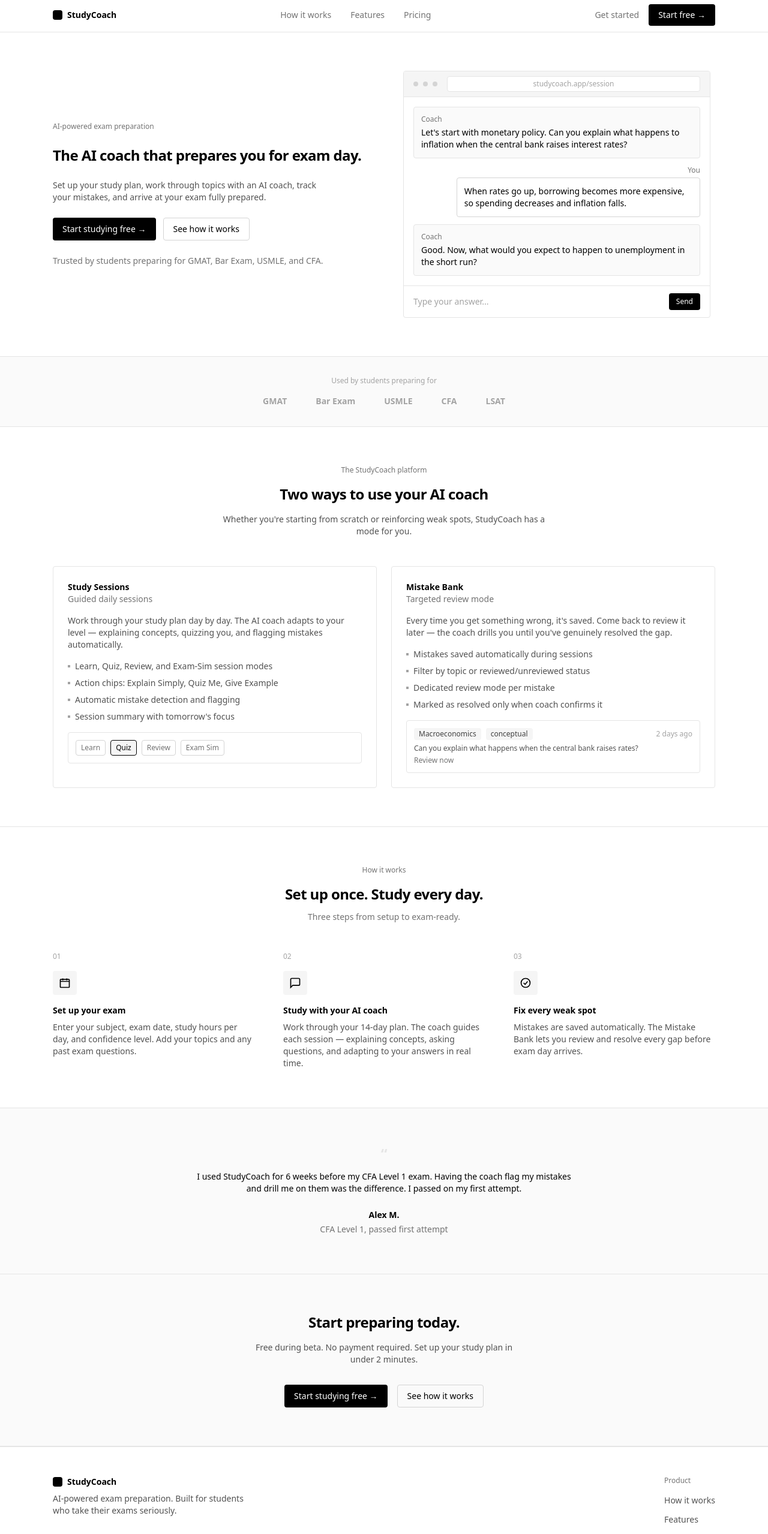
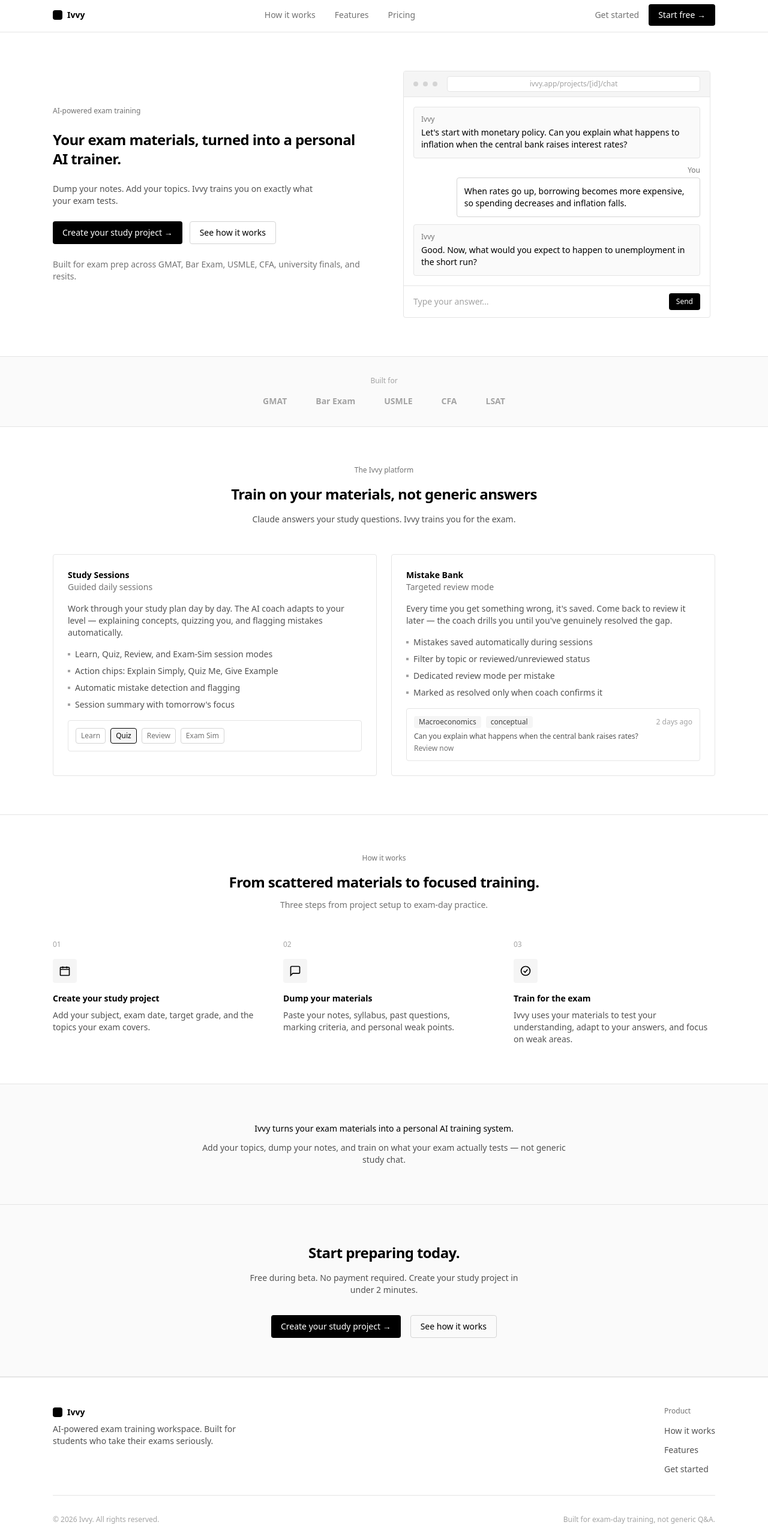
Before and after one commit to isaackim1/education, a Next.js app: page / in a window 1280 px wide. Shown: the part 40-2598 px from the top of the page at 60% size. Built offline with nearby package versions, Linux system fonts and the light colour scheme.

Commit message:
Rename product from StudyCoach to Ivvy

```diff
--- a/app/layout.tsx
+++ b/app/layout.tsx
@@ -8,8 +8,8 @@
 });
 
 export const metadata: Metadata = {
-  title: "StudyCoach",
-  description: "Interactive AI study agent for exam preparation",
+  title: "Ivvy",
+  description: "AI-powered exam training workspace.",
 };
 
 export default function RootLayout({
--- a/app/page.tsx
+++ b/app/page.tsx
@@ -27,7 +27,7 @@
   if (showLanding === null) {
     return (
       <main className="min-h-screen flex items-center justify-center bg-white">
-        <p className="text-sm text-neutral-600">Loading StudyCoach...</p>
+        <p className="text-sm text-neutral-600">Loading...</p>
       </main>
     );
   }
--- a/app/projects/[projectId]/materials/page.tsx
+++ b/app/projects/[projectId]/materials/page.tsx
@@ -91,8 +91,8 @@
             Materials
           </h1>
           <p className="text-sm text-neutral-600 mt-2">
-            Paste the notes, syllabus, past questions, and weak points
-            StudyCoach should use to train you.
+            Paste the notes, syllabus, past questions, and weak points Ivvy
+            should use to train you.
           </p>
         </header>
 
--- a/app/projects/[projectId]/page.tsx
+++ b/app/projects/[projectId]/page.tsx
@@ -148,8 +148,8 @@
           ) : !hasMaterials ? (
             <div className="mt-3">
               <p className="text-sm text-neutral-600">
-                Paste your notes and past questions so StudyCoach knows what to
-                train you on.
+                Paste your notes and past questions so Ivvy knows what to train
+                you on.
               </p>
               <Link
                 href={`/projects/${params.projectId}/materials`}
--- a/app/projects/[projectId]/setup/page.tsx
+++ b/app/projects/[projectId]/setup/page.tsx
@@ -50,7 +50,7 @@
             Project topics
           </h1>
           <p className="text-sm text-neutral-600 mt-2">
-            Topics help StudyCoach organize your materials, mistakes, and future
+            Topics help Ivvy organize your materials, mistakes, and future
             training.
           </p>
         </header>
--- a/app/projects/new/page.tsx
+++ b/app/projects/new/page.tsx
@@ -60,8 +60,8 @@
             Create study project
           </h1>
           <p className="text-sm text-neutral-600 mt-2">
-            A focused workspace where StudyCoach remembers your materials,
-            mistakes, and progress.
+            A focused workspace where Ivvy remembers your materials, mistakes,
+            and progress.
           </p>
         </header>
 
--- a/components/marketing/LandingPage.tsx
+++ b/components/marketing/LandingPage.tsx
@@ -38,7 +38,7 @@
   return (
     <Link href="/" className="flex items-center gap-2">
       <span className="w-4 h-4 rounded bg-black" />
-      <span className="text-sm font-semibold text-black">StudyCoach</span>
+      <span className="text-sm font-semibold text-black">Ivvy</span>
     </Link>
   );
 }
@@ -47,7 +47,7 @@
   return (
     <div className="w-full bg-neutral-100 border-b border-neutral-200 py-2 text-center">
       <p className="text-sm text-neutral-700">
-        StudyCoach is now free during beta —{" "}
+        Ivvy is now free during beta —{" "}
         <Link
           href="/projects/new"
           className="text-black underline hover:text-neutral-600 transition-colors"
@@ -106,12 +106,12 @@
         <span className="w-2 h-2 rounded bg-neutral-300" />
         <span className="w-2 h-2 rounded bg-neutral-300" />
         <div className="flex-1 bg-white border border-neutral-200 rounded px-3 py-1 text-xs text-neutral-400 text-center ml-2">
-          studycoach.app/session
+          ivvy.app/projects/[id]/chat
         </div>
       </div>
       <div className="p-4 space-y-3">
         <div className="bg-neutral-50 border border-neutral-200 rounded p-3">
-          <p className="text-xs font-medium text-neutral-500 mb-1">Coach</p>
+          <p className="text-xs font-medium text-neutral-500 mb-1">Ivvy</p>
           <p className="text-sm text-black">
             Let&apos;s start with monetary policy. Can you explain what happens
             to inflation when the central bank raises interest rates?
@@ -127,7 +127,7 @@
           </div>
         </div>
         <div className="bg-neutral-50 border border-neutral-200 rounded p-3">
-          <p className="text-xs font-medium text-neutral-500 mb-1">Coach</p>
+          <p className="text-xs font-medium text-neutral-500 mb-1">Ivvy</p>
           <p className="text-sm text-black">
             Good. Now, what would you expect to happen to unemployment in the
             short run?
@@ -150,25 +150,26 @@
       <div className="max-w-6xl mx-auto px-4 sm:px-6 grid grid-cols-1 lg:grid-cols-2 gap-12">
         <div className="flex flex-col justify-center gap-6">
           <p className="text-xs font-medium text-neutral-500">
-            AI-powered exam preparation
+            AI-powered exam training
           </p>
           <h1 className="text-2xl font-semibold tracking-tight text-black">
-            The AI coach that prepares you for exam day.
+            Your exam materials, turned into a personal AI trainer.
           </h1>
           <p className="text-sm text-neutral-600 max-w-md">
-            Set up your study plan, work through topics with an AI coach, track
-            your mistakes, and arrive at your exam fully prepared.
+            Dump your notes. Add your topics. Ivvy trains you on exactly what
+            your exam tests.
           </p>
           <div className="flex gap-3 flex-wrap">
             <PrimaryButtonLink href="/projects/new">
-              Start studying free →
+              Create your study project →
             </PrimaryButtonLink>
             <SecondaryButtonLink href="#how-it-works">
               See how it works
             </SecondaryButtonLink>
           </div>
           <p className="text-sm text-neutral-500">
-            Trusted by students preparing for GMAT, Bar Exam, USMLE, and CFA.
+            Built for exam prep across GMAT, Bar Exam, USMLE, CFA, university
+            finals, and resits.
           </p>
         </div>
         <div className="hidden md:flex items-center justify-center">
@@ -184,7 +185,7 @@
   return (
     <section className="w-full bg-neutral-50 border-y border-neutral-200 py-8">
       <p className="text-xs font-medium text-neutral-400 text-center mb-4">
-        Used by students preparing for
+        Built for
       </p>
       <div className="flex flex-wrap justify-center items-center gap-8 md:gap-12 px-4">
         {exams.map((exam) => (
@@ -211,14 +212,13 @@
     <section id="features" className="w-full bg-white py-16 border-b border-neutral-200">
       <div className="max-w-6xl mx-auto px-4 sm:px-6">
         <p className="text-xs font-medium text-neutral-500 text-center mb-4">
-          The StudyCoach platform
+          The Ivvy platform
         </p>
         <h2 className="text-2xl font-semibold tracking-tight text-black text-center mb-4">
-          Two ways to use your AI coach
+          Train on your materials, not generic answers
         </h2>
         <p className="text-center text-sm text-neutral-600 max-w-xl mx-auto mb-12">
-          Whether you&apos;re starting from scratch or reinforcing weak spots,
-          StudyCoach has a mode for you.
+          Claude answers your study questions. Ivvy trains you for the exam.
         </p>
 
         <div className="grid grid-cols-1 md:grid-cols-2 gap-6">
@@ -356,20 +356,20 @@
     {
       n: "01",
       icon: <CalendarIcon />,
-      title: "Set up your exam",
-      body: "Enter your subject, exam date, study hours per day, and confidence level. Add your topics and any past exam questions.",
+      title: "Create your study project",
+      body: "Add your subject, exam date, target grade, and the topics your exam covers.",
     },
     {
       n: "02",
       icon: <ChatIcon />,
-      title: "Study with your AI coach",
-      body: "Work through your 14-day plan. The coach guides each session — explaining concepts, asking questions, and adapting to your answers in real time.",
+      title: "Dump your materials",
+      body: "Paste your notes, syllabus, past questions, marking criteria, and personal weak points.",
     },
     {
       n: "03",
       icon: <CheckIcon />,
-      title: "Fix every weak spot",
-      body: "Mistakes are saved automatically. The Mistake Bank lets you review and resolve every gap before exam day arrives.",
+      title: "Train for the exam",
+      body: "Ivvy uses your materials to test your understanding, adapt to your answers, and focus on weak areas.",
     },
   ];
 
@@ -380,10 +380,10 @@
           How it works
         </p>
         <h2 className="text-2xl font-semibold tracking-tight text-black text-center mt-4">
-          Set up once. Study every day.
+          From scattered materials to focused training.
         </h2>
         <p className="text-center text-sm text-neutral-500 max-w-lg mx-auto mt-3 mb-12">
-          Three steps from setup to exam-ready.
+          Three steps from project setup to exam-day practice.
         </p>
         <div className="grid grid-cols-1 md:grid-cols-3 gap-12">
           {steps.map((step) => (
@@ -408,20 +408,13 @@
   return (
     <section className="w-full bg-neutral-50 border-y border-neutral-200 py-16">
       <div className="max-w-2xl mx-auto px-4 text-center">
-        <p className="text-2xl font-semibold text-neutral-200 leading-none mb-4">
-          &ldquo;
+        <p className="text-sm font-medium text-black">
+          Ivvy turns your exam materials into a personal AI training system.
         </p>
-        <p className="text-sm font-medium text-black">
-          I used StudyCoach for 6 weeks before my CFA Level 1 exam. Having the
-          coach flag my mistakes and drill me on them was the difference. I
-          passed on my first attempt.
+        <p className="text-sm text-neutral-600 mt-3">
+          Add your topics, dump your notes, and train on what your exam actually
+          tests — not generic study chat.
         </p>
-        <div className="mt-6 space-y-1">
-          <p className="text-sm font-semibold text-black">Alex M.</p>
-          <p className="text-sm text-neutral-500">
-            CFA Level 1, passed first attempt
-          </p>
-        </div>
       </div>
     </section>
   );
@@ -438,11 +431,13 @@
           Start preparing today.
         </h2>
         <p className="text-sm text-neutral-600 mt-4 max-w-md mx-auto">
-          Free during beta. No payment required. Set up your study plan in under
-          2 minutes.
+          Free during beta. No payment required. Create your study project in
+          under 2 minutes.
         </p>
         <div className="flex justify-center gap-4 mt-8 flex-wrap">
-          <PrimaryButtonLink href="/projects/new">Start studying free →</PrimaryButtonLink>
+          <PrimaryButtonLink href="/projects/new">
+            Create your study project →
+          </PrimaryButtonLink>
           <SecondaryButtonLink href="#how-it-works">
             See how it works
           </SecondaryButtonLink>
@@ -466,8 +461,8 @@
           <div>
             <LogoMark />
             <p className="text-sm text-neutral-600 mt-2 max-w-xs">
-              AI-powered exam preparation. Built for students who take their
-              exams seriously.
+              AI-powered exam training workspace. Built for students who take
+              their exams seriously.
             </p>
           </div>
           <div>
@@ -499,10 +494,10 @@
         </div>
         <div className="mt-8 pt-8 border-t border-neutral-200 flex justify-between items-center flex-wrap gap-4">
           <p className="text-xs text-neutral-400">
-            © 2026 StudyCoach. All rights reserved.
+            © 2026 Ivvy. All rights reserved.
           </p>
           <p className="text-xs text-neutral-400">
-            Built with an AI study coach inside.
+            Built for exam-day training, not generic Q&amp;A.
           </p>
         </div>
       </div>
```
Also changed, not shown: 1 other file (tests, documents, lock files or other folders).
